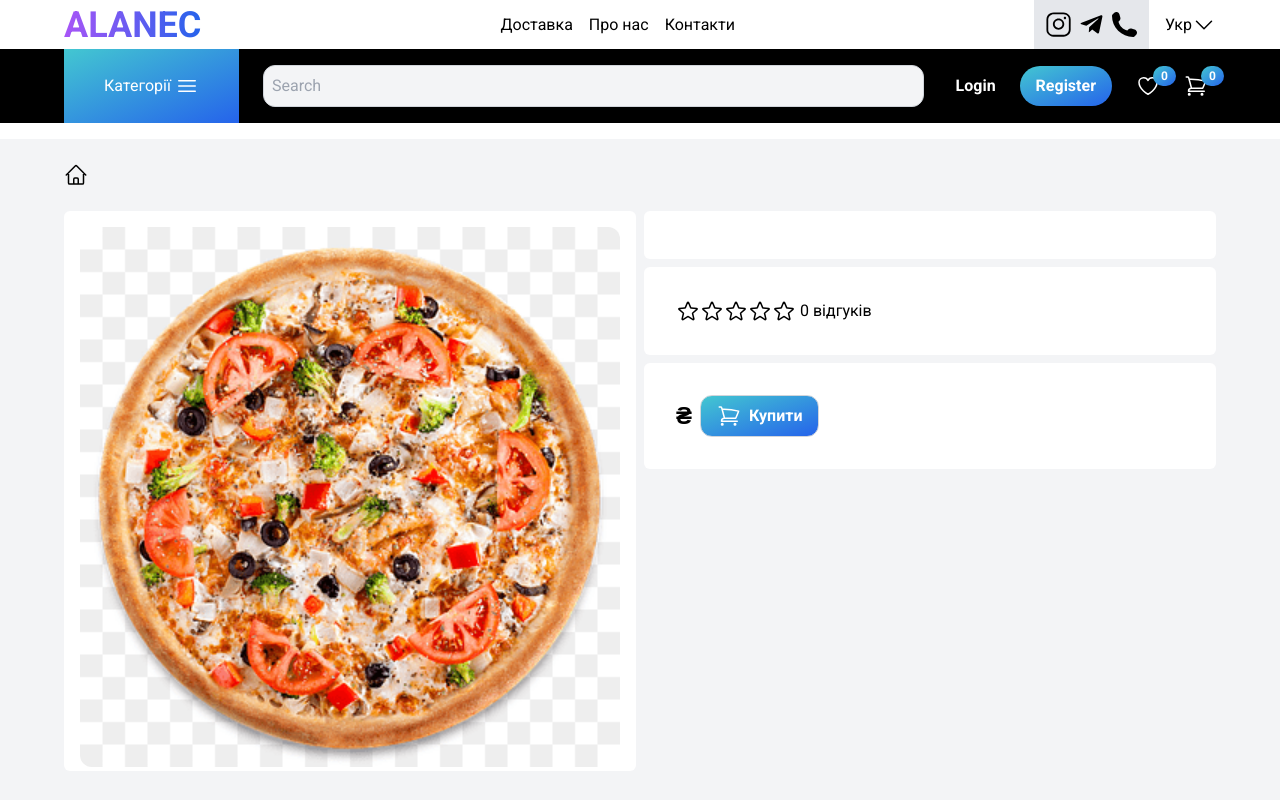
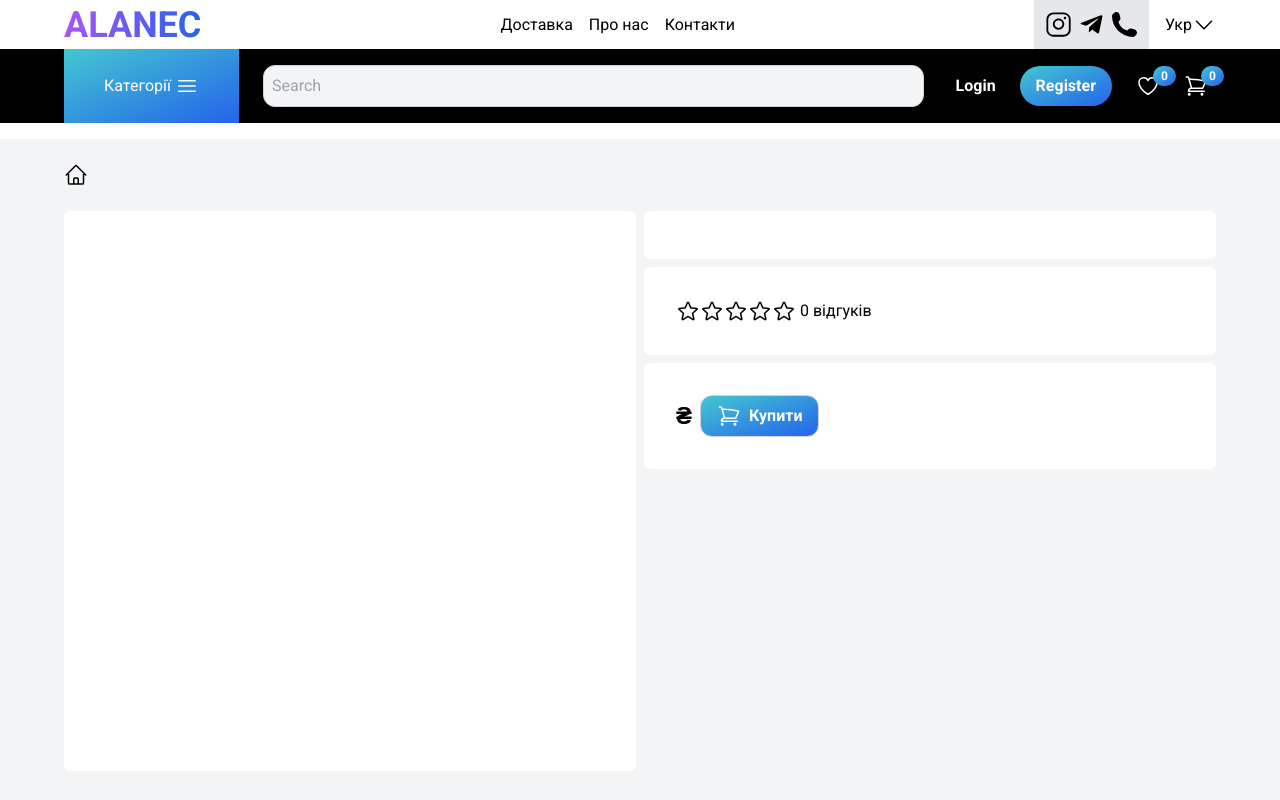
Before and after one commit to SerhiiKhv/military-store, a Next.js app: page /shop-item/review/1 in a window 1280 px wide. Shown: the top 800 px of the page. Built offline with nearby package versions, Linux system fonts and the light colour scheme; no server answers; the database is empty.

Commit message:
Fix mini bags

```diff
--- a/src/app/cart/page.tsx
+++ b/src/app/cart/page.tsx
@@ -10,10 +10,7 @@ import Link from "next/link";
 import Footer from "@/components/layout/MainPageLayout/Footer";
 
 export default function CartPage() {
-
     const {cartProducts, removeCartProduct} = useContext(CartContext) as any;
-
-    console.log(cartProducts)
 
     let total = 0
 
--- a/src/app/shop-item/review/[id]/page.tsx
+++ b/src/app/shop-item/review/[id]/page.tsx
@@ -66,7 +66,7 @@ export default function ReviewShopItemPageID() {
 
                 <div className="grid grid-cols-2 gap-2">
                     <div className="bg-white rounded-md flex items-center justify-center">
-                        <Image src={shopItems?.image || '/pizza.png'} alt={"Img shop item"} width={700}
+                        <Image src={shopItems?.image || '/whiteBG.png'} alt={"Img shop item"} width={700}
                                height={700}
                                className="rounded-xl mb-1 aspect-square object-cover m-4"/>
                     </div>
--- a/src/components/AppContext.tsx
+++ b/src/components/AppContext.tsx
@@ -38,7 +38,7 @@ export function AppProvider({children}: { children: ReactNode }) {
             saveCartProductsToLocalStorage(newCartProducts)
             return newCartProducts
         })
-        toast.success('Product removed')
+        toast.success('Item removed')
     }
 
 
--- a/src/components/layout/MainPageLayout/Content.tsx
+++ b/src/components/layout/MainPageLayout/Content.tsx
@@ -4,7 +4,6 @@ import Image from "next/image";
 import {CategoriesType} from "@/components/Types/CategoriesType";
 import {ShopItemType} from "@/components/Types/ShopItem";
 import ShopItemsForMenu from "@/components/layout/ShopItemsLayout/ShopItemsForMenu";
-import Link from "next/link";
 
 export default function Content() {
 
@@ -58,7 +57,7 @@ export default function Content() {
                         width={1050}
                         height={490}
                     />
-                    </div>
+                </div>
             </div>
 
             <div>
@@ -71,12 +70,10 @@ export default function Content() {
                         <div className="grid grid-cols-5 gap-2">
                             {shopItems
                                 .filter((item: ShopItemType) => item.category === c._id)
-                                .slice(0,5)
+                                .slice(0, 5)
                                 .map((item: ShopItemType) => (
-                                    <Link href={`/shop-item/review/${item._id}`}>
-                                        <ShopItemsForMenu {...item} key={item._id}/>
-                                    </Link>
-                            ))}
+                                    <ShopItemsForMenu {...item} key={item._id}/>
+                                ))}
                         </div>
                     </div>
                 ))}
--- a/src/components/layout/ShopItemsLayout/ShopItemsForMenu.tsx
+++ b/src/components/layout/ShopItemsLayout/ShopItemsForMenu.tsx
@@ -4,6 +4,7 @@ import {ShopItemType} from "@/components/Types/ShopItem";
 import {CartContext} from "@/components/AppContext";
 import toast from "react-hot-toast";
 import ShoppingCartIcon from "@/components/icons/ShoppingCartIcon";
+import Link from "next/link";
 
 export default function ShopItemsForMenu(item: ShopItemType) {
 
@@ -20,6 +21,7 @@ export default function ShopItemsForMenu(item: ShopItemType) {
             key={item._id}>
 
             <div>
+                <Link href={`/shop-item/review/${item._id}`}>
                     <div className="flex flex-col items-center justify-center">
                         <Image src={item.image || '/pizza.png'} alt={"Img shop item"} width={250}
                                height={250}
@@ -27,6 +29,7 @@ export default function ShopItemsForMenu(item: ShopItemType) {
                     </div>
 
                     <span className="">{item.name}</span>
+                </Link>
 
                 <div className="flex items-center justify-between">
                     <p className="font-semibold">{item.price} грн.</p>
```
Also changed, not shown: public/whiteBG.png (added). Lines whose indentation alone changed are shown as unchanged.
